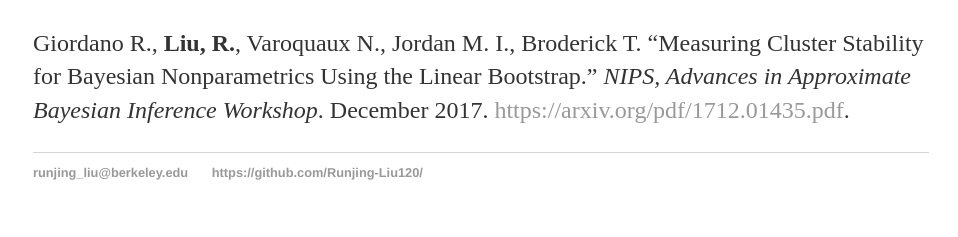
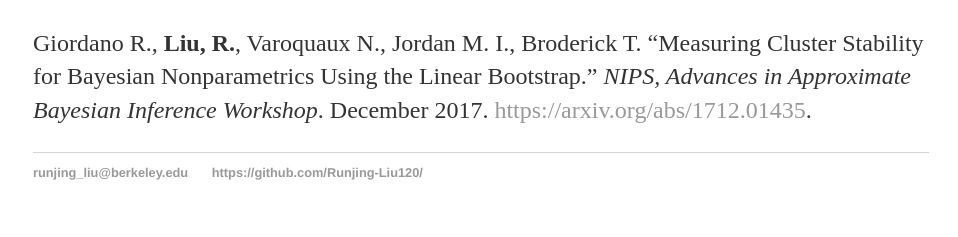
Before and after one commit to Runjing-Liu120/RunjingLiu.github.io, a Jekyll site: the page built from Research.md, in a window 1280 px wide. Shown: the part 1095-1332 px from the top of the page, without its empty margins (159-1117 px from the left). Built offline with Jekyll 4.4.1, drawn with Linux system fonts in a browser that asks for light colours; some of the changed lines change nothing that is shown.

Commit message:
update link

```diff
--- a/Research.md
+++ b/Research.md
@@ -28,4 +28,4 @@ Artificial Intelligence and Statistics*. April 2019. [https://arxiv.org/abs/1806
 **Liu R.**, Giordano R., Jordan M. I., Broderick T. “Evaluating Sensitivity to the Stick Breaking Prior in Bayesian Nonparametrics.” *NIPS, All of Bayesian Nonparametrics Workshop.* December 2018.  [https://arxiv.org/abs/1810.06587](https://arxiv.org/abs/1810.06587).<br>
  -- Selected for ISBA@NIPS  Award and contributed talk.
 
-Giordano R., **Liu, R.**, Varoquaux N., Jordan M. I., Broderick T. “Measuring Cluster Stability for Bayesian Nonparametrics Using the Linear Bootstrap.” *NIPS, Advances in Approximate Bayesian Inference Workshop*. December 2017. [https://arxiv.org/pdf/1712.01435.pdf](https://arxiv.org/pdf/1712.01435.pdf).
+Giordano R., **Liu, R.**, Varoquaux N., Jordan M. I., Broderick T. “Measuring Cluster Stability for Bayesian Nonparametrics Using the Linear Bootstrap.” *NIPS, Advances in Approximate Bayesian Inference Workshop*. December 2017. [https://arxiv.org/abs/1712.01435](https://arxiv.org/abs/1712.01435).
```
